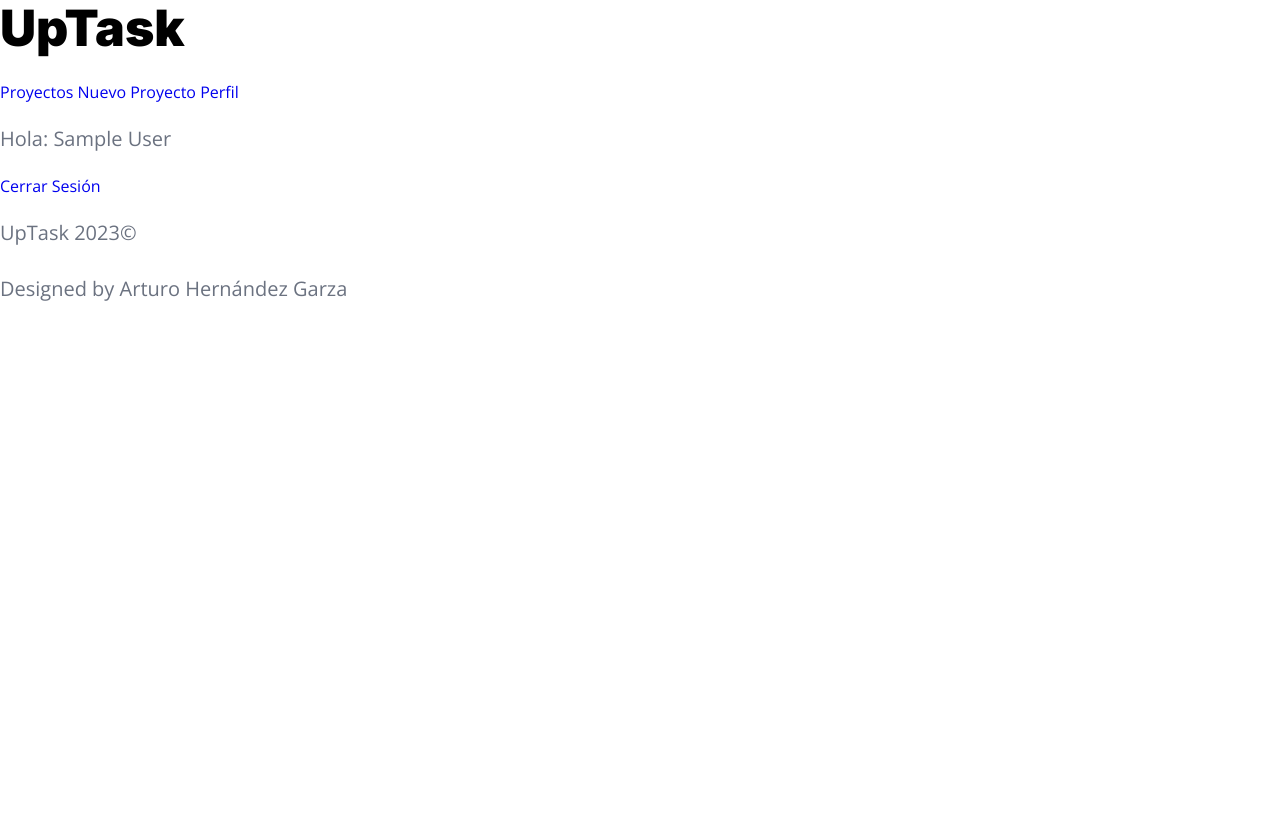
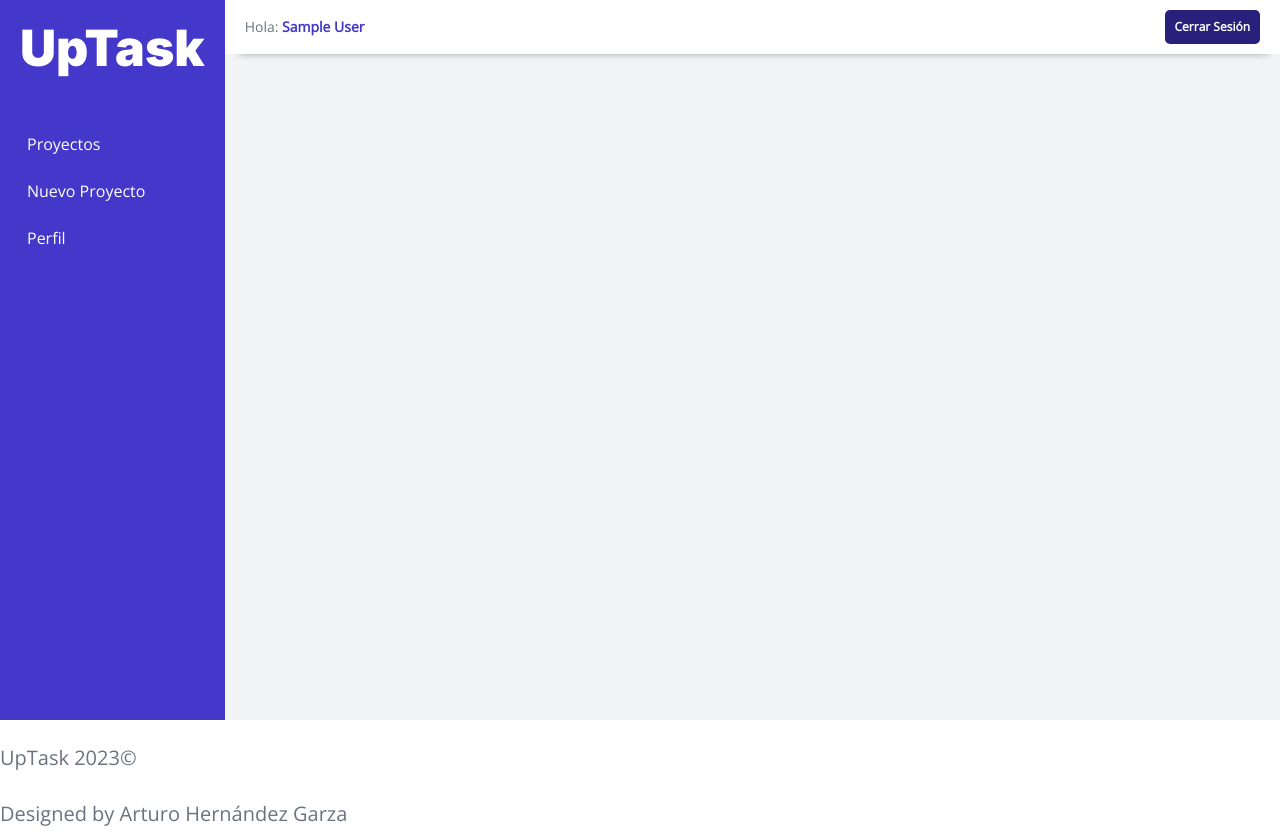
Before and after one commit to ArturoHDZG/UpTask, a PHP site: template views/dashboard/index.php in a window 1280 px wide. Before the commit the page ends 301 px from the top, so only its background shows below. Run offline with PHP 8.4, Linux system fonts and the light colour scheme; the template is opened without the code that fills it, so the values that code supplies are empty; the visitor is signed in with stand-in values (Sample User, id 1).

Commit message:
Dashboard sidebar and main SASS

```diff
--- a/src/scss/app.scss
+++ b/src/scss/app.scss
@@ -1,3 +1,4 @@
 @use 'auth';
 @use 'base';
 @use 'componentes';
+@use 'dashboard';
--- a/src/scss/base/_variables.scss
+++ b/src/scss/base/_variables.scss
@@ -18,6 +18,7 @@ $rosa: #DB2777;
 $blanco: #FFFFFF;
 $gris: #6b7280;
 $grisOscuro: #4B5563;
+$grisClaro: #F3F4F6;
 $negro: #000;
 
 $rojo: rgb(169, 0, 0);
--- /dev/null
+++ b/src/scss/dashboard/_barra.scss
@@ -0,0 +1,31 @@
+@use 'base/variables' as v;
+@use 'base/mixins' as m;
+
+.barra {
+  background-color: v.$blanco;
+  box-shadow: .1rem 1.2rem .9rem -1.3rem rgba( 0, 0, 0, .4);
+  padding: 1rem 2rem;
+
+  p {
+    font-size: 1.4rem;
+    margin: 0;
+
+    span {
+      color: v.$indigo;
+      font-weight: 700;
+    }
+  }
+
+  .logout {
+    @include m.boton(darken(v.$indigo, 20%), v.$blanco);
+    border-radius: .5rem;
+    font-size: 1.2rem;
+    padding: 1rem;
+  }
+
+  @include m.tablet {
+    display: flex;
+    align-items: center;
+    justify-content: space-between;
+  }
+}
--- /dev/null
+++ b/src/scss/dashboard/_dashboard.scss
@@ -0,0 +1,13 @@
+@use 'base/variables' as v;
+@use 'base/mixins' as m;
+
+.dashboard {
+  background-color: v.$grisClaro;
+
+  .principal { flex: 1; }
+
+  @include m.tablet {
+    display: flex;
+    height: 90vh;
+  }
+}
--- /dev/null
+++ b/src/scss/dashboard/_index.scss
@@ -0,0 +1,3 @@
+@forward 'barra';
+@forward 'dashboard';
+@forward 'sidebar';
--- /dev/null
+++ b/src/scss/dashboard/_sidebar.scss
@@ -0,0 +1,31 @@
+@use 'base/variables' as v;
+@use 'base/mixins' as m;
+
+.sidebar {
+  background-color: v.$indigo;
+  padding: 2rem;
+
+  h2 {
+    color: v.$blanco;
+    margin: 0;
+    text-align: center;
+  }
+
+  .sidebar-nav {
+    margin-top: 5rem;
+
+    a {
+      display: block;
+      color: v.$blanco;
+      margin-bottom: 1.5rem;
+      padding: .7rem;
+      transition-property: background-color;
+      transition-duration: 300ms;
+
+      &:hover {
+        background-color: darken(v.$indigo, 20%);
+        border-radius: .5rem;
+      }
+    }
+  }
+}
```
Also changed, not shown: public/build/css/app.css.
